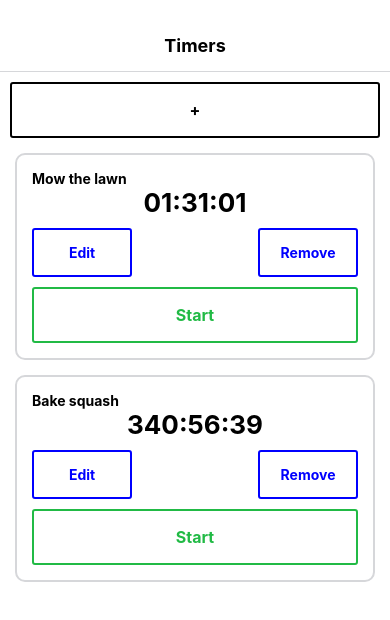
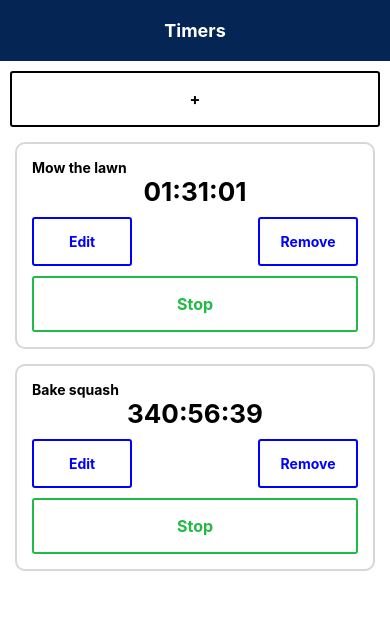
Before and after one commit to MateuszRostkowski/TimeTrackingApp, a React Native app: screen / in a window 390 px wide. Shown: the top 620 px of the page. Built offline with nearby package versions, Linux system fonts and the light colour scheme.

Commit message:
add toggle for timmers

```diff
--- a/App.js
+++ b/App.js
@@ -1,5 +1,5 @@
 import React, { useState, useEffect } from 'react'
-import { Text } from 'react-native'
+import { StatusBar } from 'react-native'
 import styled from 'styled-components/native'
 import uuidv4 from 'uuid/v4'
 import { newTimer } from './utils/TimerUtils'
@@ -8,23 +8,23 @@ import EditableTimer from './components/EditableTimer'
 import ToggleableTimerForm from './components/ToggleableTimerForm'
 
 const AppContainer = styled.SafeAreaView`
+  background: #052555;
   flex: 1;
 `
 
 const TitleContainer = styled.View`
-  padding-top: 35px;
-  padding-bottom: 15px;
-  border-bottom-width: 1px;
-  border-bottom-color: #d6d7da;
+  padding: 20px 0;
 `
 
 const Title = styled.Text`
   font-size: 18px;
   font-weight: bold;
   text-align: center;
+  color: white;
 `
 
 const TimerList = styled.ScrollView`
+  background-color: white;
   padding-bottom: 15px;
 `
 
@@ -88,8 +88,24 @@ const App = () => {
     setTimers(newTimers)
   }
 
+  const toggleTimmer = timmerId => {
+    const newTimers = timers.map(timer => {
+      const { id, isRunning } = timer
+
+      if (id === timmerId) {
+        return {
+          ...timer,
+          isRunning: !isRunning,
+        }
+      }
+      return timer
+    })
+    setTimers(newTimers)
+  }
+
   return (
     <AppContainer>
+      <StatusBar barStyle="light-content" />
       <TitleContainer>
         <Title>Timers</Title>
       </TitleContainer>
@@ -108,6 +124,8 @@ const App = () => {
             isRunning={isRunning}
             onFormSubmit={handleFormSubmit}
             onRemovePress={handleRemovePress}
+            onStartPress={toggleTimmer}
+            onStopPress={toggleTimmer}
           />
         ))}
       </TimerList>
--- a/components/EditableTimer.js
+++ b/components/EditableTimer.js
@@ -11,6 +11,8 @@ const EditableTimer = ({
   isRunning,
   onFormSubmit,
   onRemovePress,
+  onStopPress,
+  onStartPress,
 }) => {
   const [editFormOpen, setEditFormOpen] = useState(false)
 
@@ -58,6 +60,8 @@ const EditableTimer = ({
       editFormOpen={editFormOpen}
       onEditPress={handleEditPress}
       onRemovePress={handleRemovePress}
+      onStartPress={onStartPress}
+      onStopPress={onStopPress}
     />
   )
 }
--- a/components/Timer.js
+++ b/components/Timer.js
@@ -31,8 +31,37 @@ const ButtonGroup = styled.View`
   justify-content: space-between;
 `
 
-const Timer = ({ title, project, elapsed, onEditPress, onRemovePress }) => {
+const Timer = ({
+  id,
+  title,
+  project,
+  elapsed,
+  isRunning,
+  onEditPress,
+  onRemovePress,
+  onStartPress,
+  onStopPress,
+}) => {
   const elapsedString = millisecondsToHuman(elapsed)
+
+  const handleStartPress = () => {
+    onStartPress(id)
+  }
+
+  const handleStopPress = () => {
+    onStopPress(id)
+  }
+
+  const renderActionButton = () => {
+    if (isRunning) {
+      return (
+        <TimerButton color="#21BA45" title="Stop" onPress={handleStopPress} />
+      )
+    }
+    return (
+      <TimerButton color="#21BA45" title="Start" onPress={handleStartPress} />
+    )
+  }
 
   return (
     <TimerContainer>
@@ -48,7 +77,7 @@ const Timer = ({ title, project, elapsed, onEditPress, onRemovePress }) => {
           onPress={onRemovePress}
         />
       </ButtonGroup>
-      <TimerButton color="#21BA45" title="Start" />
+      {renderActionButton()}
     </TimerContainer>
   )
 }
```
